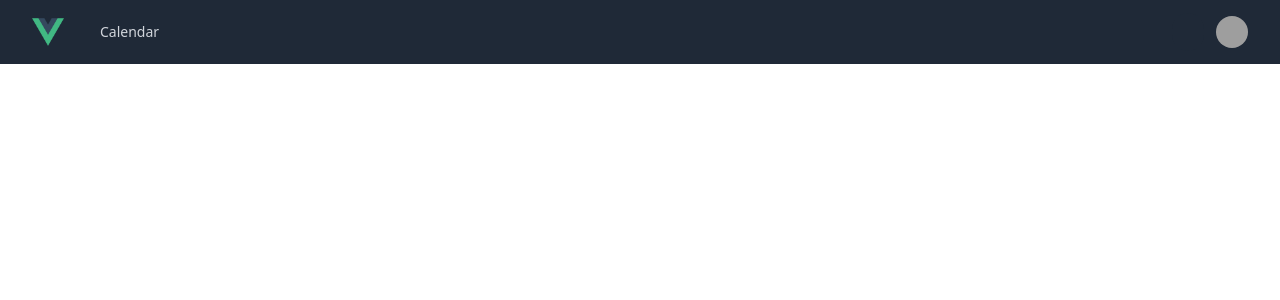
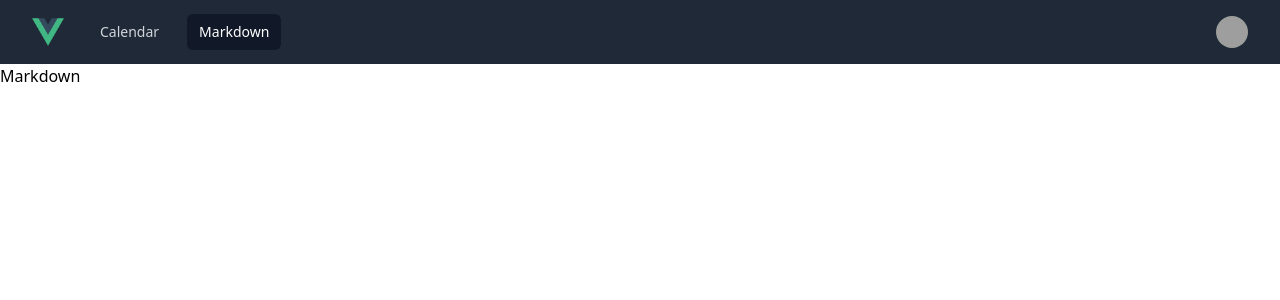
Before and after one commit to tinywind/vue3-study, a Vue app: page /markdown in a window 1280 px wide. Shown: the top 300 px of the page. Built offline with nearby package versions, Linux system fonts and the light colour scheme; grey boxes are pictures that could not be loaded; some icons are missing.

Commit message:
watch route

```diff
--- a/src/App.vue
+++ b/src/App.vue
@@ -6,7 +6,7 @@
 </template>
 
 <script>
-import AppHeader from "@/components/AppHeader";
+import AppHeader from "@/components/AppHeader"
 
 export default {
   name: 'App',
--- a/src/components/AppHeader.vue
+++ b/src/components/AppHeader.vue
@@ -19,8 +19,9 @@
           </div>
           <div class="hidden sm:block sm:ml-6">
             <div class="flex space-x-4">
-              <router-link v-for="item in navigation" :key="item.name" :aria-current="item.current && 'page'"
-                           :class="[item.current ? 'bg-gray-900 text-white' : 'text-gray-300 hover:bg-gray-700 hover:text-white', 'px-3 py-2 rounded-md text-sm font-medium']"
+              <router-link v-for="item in navigation" :key="item.name"
+                           :aria-current="item.active && 'page'"
+                           :class="[item.active ? 'bg-gray-900 text-white' : 'text-gray-300 hover:bg-gray-700 hover:text-white', 'px-3 py-2 rounded-md text-sm font-medium']"
                            :to="item.href">{{ item.name }}
               </router-link>
             </div>
@@ -75,16 +76,18 @@
     </div>
     <DisclosurePanel class="sm:hidden">
       <div class="px-2 pt-2 pb-3 space-y-1">
-        <a v-for="item in navigation" :key="item.name" :aria-current="item.current ? 'page' : undefined"
-           :class="[item.current ? 'bg-gray-900 text-white' : 'text-gray-300 hover:bg-gray-700 hover:text-white', 'block px-3 py-2 rounded-md text-base font-medium']"
-           :href="item.href">{{ item.name }}</a>
+        <router-link v-for="item in navigation" :key="item.name"
+                     :aria-current="item.active ? 'page' : undefined"
+                     :class="[item.active ? 'bg-gray-900 text-white' : 'text-gray-300 hover:bg-gray-700 hover:text-white', 'block px-3 py-2 rounded-md text-base font-medium']"
+                     :to="item.href">{{ item.name }}
+        </router-link>
       </div>
     </DisclosurePanel>
   </Disclosure>
 </template>
 <script>
 import {Disclosure, DisclosureButton, DisclosurePanel, Menu, MenuButton, MenuItem, MenuItems} from '@headlessui/vue'
-import {BellIcon, MenuIcon, XIcon} from "@zhuowenli/vue-feather-icons";
+import {BellIcon, MenuIcon, XIcon} from "@zhuowenli/vue-feather-icons"
 
 export default {
   name: 'AppHeader',
@@ -100,12 +103,18 @@ export default {
     MenuIcon,
     XIcon
   },
-  setup() {
+  data() {
     return {
       navigation: [
-        {name: 'Calendar', href: '/calendar', current: false},
+        {name: 'Calendar', href: '/calendar', active: location.pathname === '/calendar'},
+        {name: 'Markdown', href: '/markdown', active: location.pathname === '/markdown'},
       ],
     }
   },
+  watch: {
+    $route(to) {
+      this.navigation.map(item => item.active = item.href === to.path)
+    }
+  }
 }
 </script>
--- a/src/main.js
+++ b/src/main.js
@@ -1,8 +1,8 @@
 import {createApp} from 'vue'
-import App from './App.vue'
-import router from './router';
-import './assets/style.css'
+import App from '@/App.vue'
+import router from '@/router'
+import '@/assets/style.css'
 
-const app = createApp(App);
-app.use(router);
-app.mount('#app');
+createApp(App)
+    .use(router)
+    .mount('#app')
--- a/src/pages/Calendar.vue
+++ b/src/pages/Calendar.vue
@@ -1,28 +1,26 @@
 <template>
   <div class="mx-auto w-9/12 ">
     <section class="my-3 flex justify-between">
-      <button class="p-2 border rounded" style="width: calc(100% / 7)" type="button" @click="toPrevMonth">Prev</button>
+      <button class="p-2 border rounded w-[calc(100%/7)]" type="button" @click="toPrevMonth">Prev</button>
       <div class="text-2xl my-2">
         <div class="px-3 font-bold">{{ currentYear }}년 {{ getMonthLocalString(currentMonth) }}</div>
       </div>
-      <button class="p-2 border rounded" style="width: calc(100% / 7)" type="button" @click="toNextMonth">Next</button>
+      <button class="p-2 border rounded w-[calc(100%/7)]" type="button" @click="toNextMonth">Next</button>
     </section>
-
     <section class="flex">
-      <p v-for="day in days" :key="day" class="h-5 text-center mb-5" style="width: calc(100% / 7)">{{ day }}</p>
+      <p v-for="day in days" :key="day" class="h-5 text-center mb-5 w-[calc(100%/7)]">{{ day }}</p>
     </section>
     <section class="flex flex-wrap">
       <p v-for="i in getStartDay(currentYear, currentMonth)" :key="i"
-         class="h-5 text-center" style="width: calc(100% / 7)"></p>
+         class="h-5 text-center w-[calc(100%/7)]"></p>
       <p v-for="i in daysInMonth(currentYear, currentMonth)" :key="i"
-         :class="isToday(currentYear, currentMonth, i) && 'font-bold text-yellow-600'" class="h-5 text-center"
-         style="width: calc(100% / 7)">{{ i }}</p>
+         :class="isToday(currentYear, currentMonth, i) && 'font-bold text-yellow-600'"
+         class="h-5 text-center w-[calc(100%/7)]">{{ i }}</p>
     </section>
   </div>
 </template>
 <script>
-const DECEMBER = 11;
-const JANUARY = 0;
+const DECEMBER = 11, JANUARY = 0
 
 export default {
   data() {
@@ -34,36 +32,36 @@ export default {
   },
   methods: {
     getStartDay(year, month) {
-      return new Date(year, month, 1).getDay();
+      return new Date(year, month, 1).getDay()
     },
     getMonthLocalString(month) {
-      const date = new Date();
-      date.setMonth(month);
-      return date.toLocaleString('ko', {month: 'long'});
+      const date = new Date()
+      date.setMonth(month)
+      return date.toLocaleString('ko', {month: 'long'})
     },
     daysInMonth(year, month) {
-      return new Date(year, month + 1, 0).getDate();
+      return new Date(year, month + 1, 0).getDate()
     },
     toPrevMonth() {
-      this.currentMonth--;
+      this.currentMonth--
       if (this.currentMonth < JANUARY) {
-        this.currentMonth = DECEMBER;
-        this.currentYear--;
+        this.currentMonth = DECEMBER
+        this.currentYear--
       }
     },
     toNextMonth() {
-      this.currentMonth++;
+      this.currentMonth++
       if (this.currentMonth > DECEMBER) {
-        this.currentMonth = JANUARY;
-        this.currentYear++;
+        this.currentMonth = JANUARY
+        this.currentYear++
       }
     },
     isToday(year, month, date) {
-      const today = new Date();
+      const today = new Date()
       return today.getFullYear() === year
           && today.getMonth() === month
-          && today.getDate() === date;
+          && today.getDate() === date
     }
   }
-};
+}
 </script>
--- /dev/null
+++ b/src/pages/Markdown.vue
@@ -0,0 +1,15 @@
+<template>
+  <div class="my-auto">
+    <h1 class="text-center">Markdown</h1>
+  </div>
+</template>
+
+<script>
+export default {
+  name: "Markdown"
+}
+</script>
+
+<style scoped>
+
+</style>
--- a/tailwind.config.js
+++ b/tailwind.config.js
@@ -1,5 +1,5 @@
-// tailwind.config.js
 module.exports = {
+    mode: 'jit',
     purge: ['./index.html', './src/**/*.{vue,js,ts,jsx,tsx}'],
     darkMode: false, // or 'media' or 'class'
     theme: {
```
Also changed, not shown: src/router.js (+6 -4 lines).
